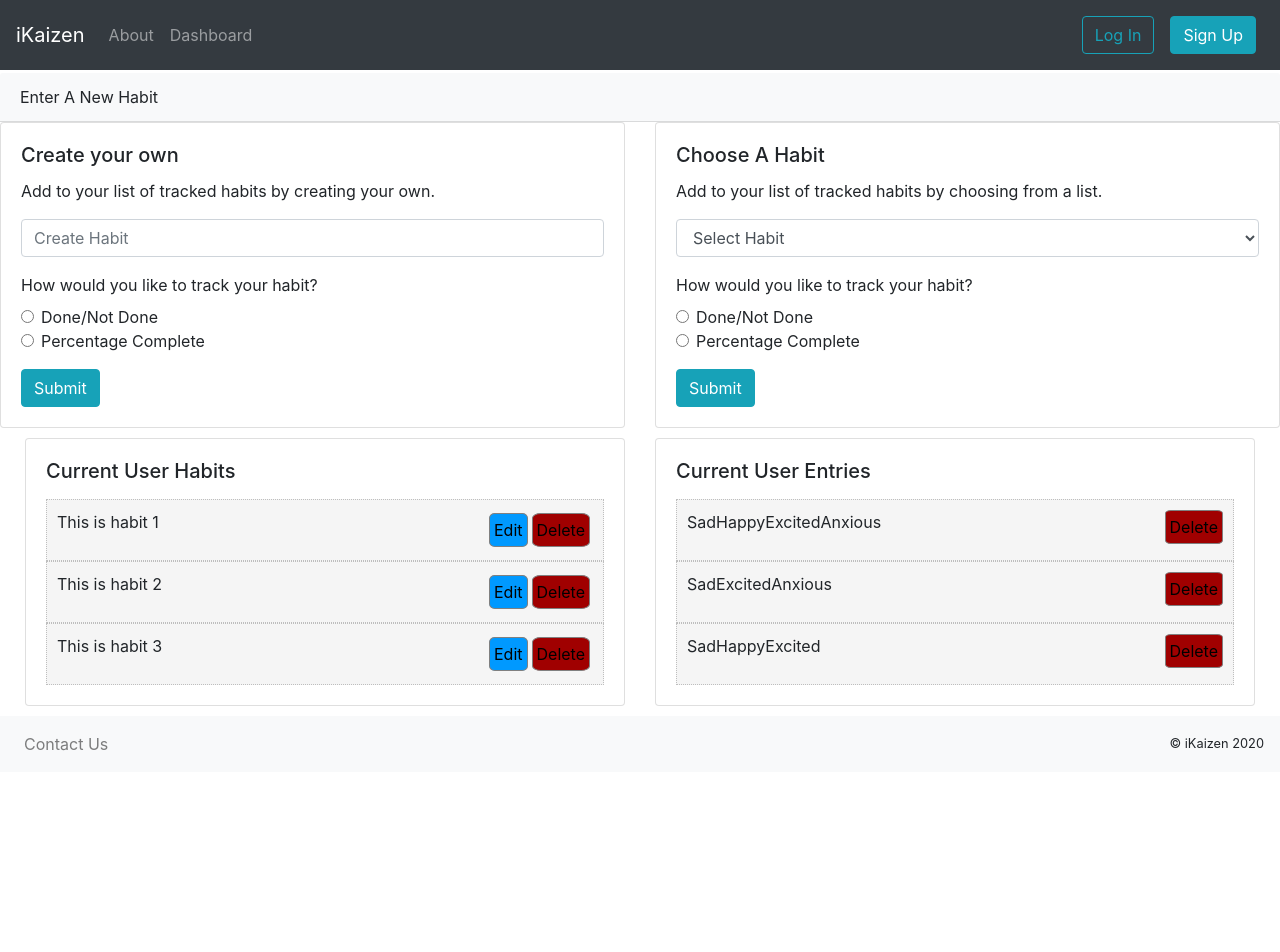
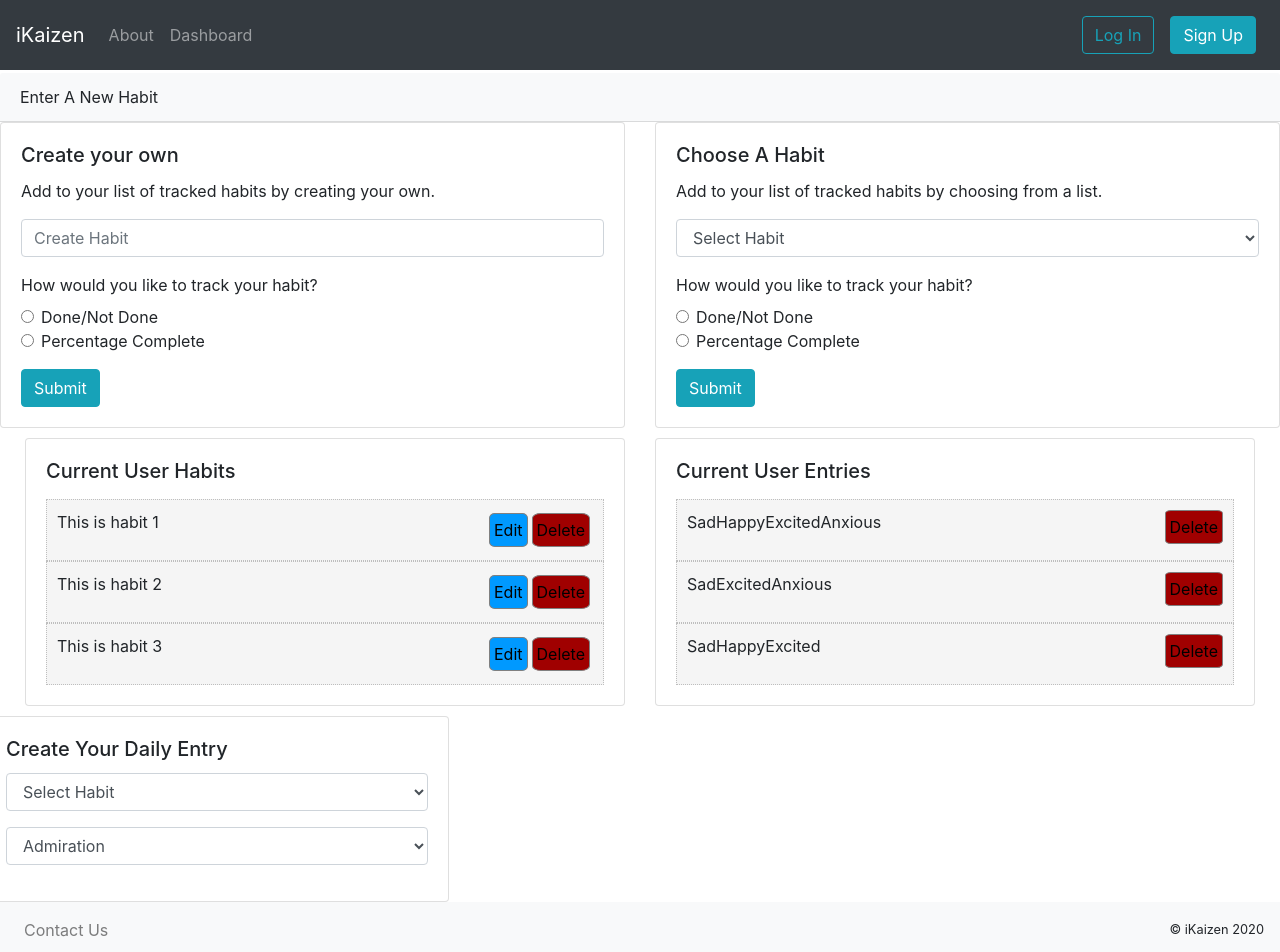
Before and after one commit to Ashley-Owens/iKaizen, a React (Create React App) app in the folder client/: page /Dashboard in a window 1280 px wide. Shown: the top 952 px of the page. Before the commit the page ends 825 px from the top, so only its background shows below. Built offline with nearby package versions, Linux system fonts and the light colour scheme.

Commit message:
Final commit

```diff
--- a/client/src/components/dashboard/Dashboard.jsx
+++ b/client/src/components/dashboard/Dashboard.jsx
@@ -7,6 +7,7 @@ import withRouteProtection from "../auth/withRouteProtection";
 import CreateHabit from './CreateHabit';
 import AddHabit from './AddHabit';
 import HabitList from './HabitList';
+import MakeEntry from './MakeEntry';
 
 import EntryList from "./EntryList";
 
@@ -151,6 +152,14 @@ class Dashboard extends Component {
                             </Card>
                         </Col>
                     </Row>
+                    <Row>
+                        <Card>
+                            <Card.Body>
+                                <Card.Title>Create Your Daily Entry</Card.Title>
+                                <MakeEntry />
+                            </Card.Body>
+                        </Card>
+                    </Row>
                 </div>
 
 
--- /dev/null
+++ b/client/src/components/dashboard/MakeEntry.jsx
@@ -0,0 +1,47 @@
+import React, {Component} from 'react';
+import {Card, Button, Form} from 'react-bootstrap';
+import habits from '../../static/habits.js';
+import emotions from '../../static/emotions.js';
+
+class MakeEntry extends Component {
+
+    constructor(){
+        super();
+        this.state = {
+            habitName: '',
+            emotionName: ''
+        }
+    }
+
+    render(){
+        return (
+            <Form>
+                <Form.Group>
+                <Form.Control
+                    name="habitName"
+                    placeholder="Select Habit"
+                    as="select"
+                    onSelect={(event, newValue) => this.setState({habitName: newValue})}>
+                        {habits.map(habit => {
+                            return <option key={habit}>{habit.name}</option>
+                        })}
+                    </Form.Control>
+                </Form.Group>
+                <Form.Group>
+                <Form.Control
+                    name="emotionName"
+                    placeholder="Select an Emotion"
+                    as="select"
+                    onSelect={(event, newValue) => this.setState({entryName: newValue})}>
+                        {emotions.map(emotion => {
+                            return <option key={emotion}>{emotion.name}</option>
+                        })}
+                    </Form.Control>
+                </Form.Group>
+
+            </Form>
+        );
+    }
+}
+
+export default MakeEntry;
```
Also changed, not shown: 1 other file (tests, documents, lock files or other folders).
